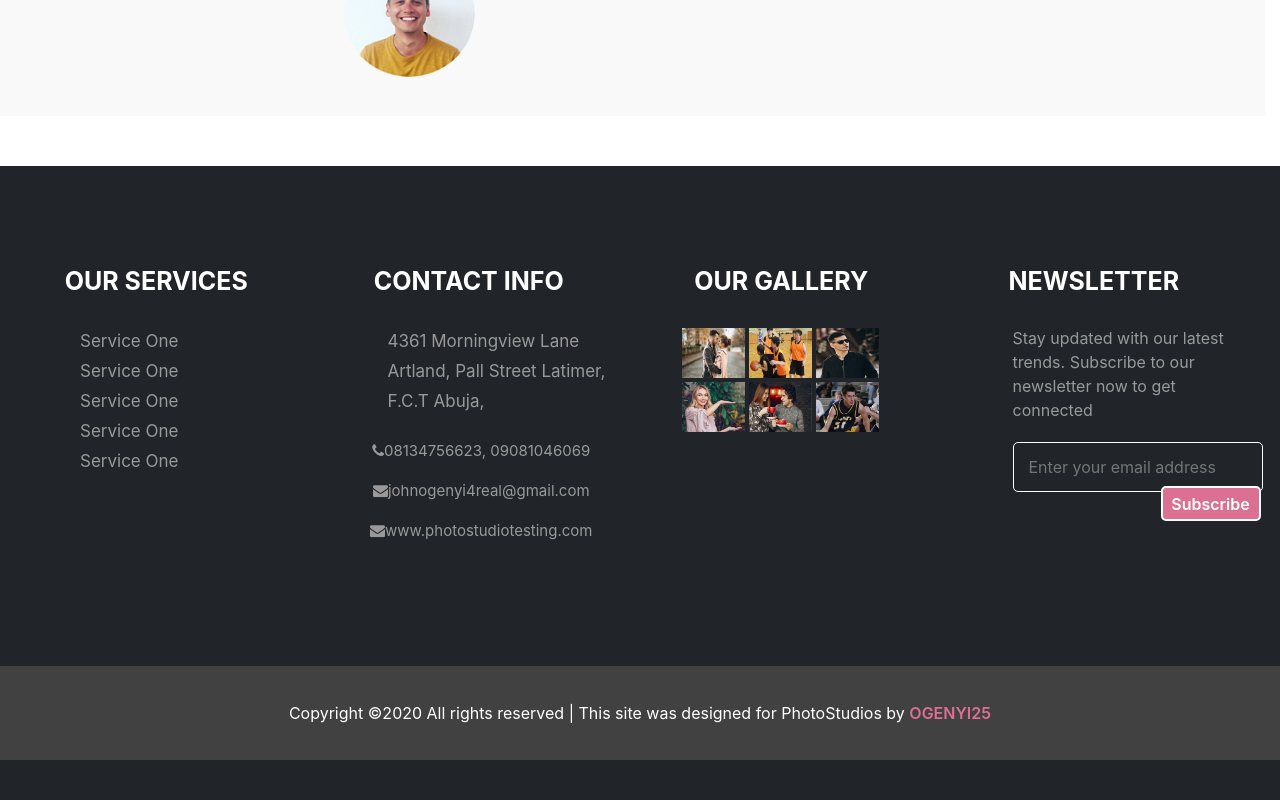
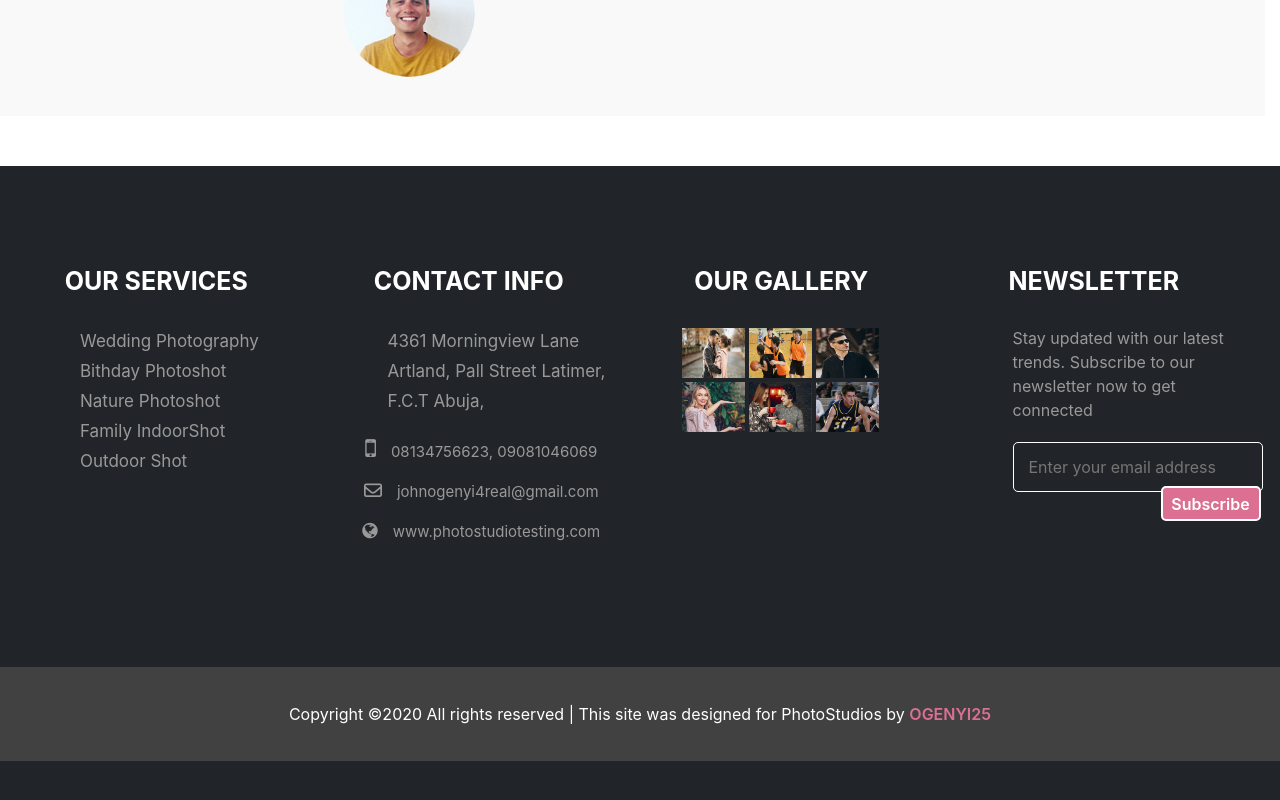
Before and after one commit to Ogenyi25/photostudio, a React (Create React App) app: page / in a window 1280 px wide. Shown: the part 5588-6388 px from the top of the page. Built offline with nearby package versions, Linux system fonts and the light colour scheme.

Commit message:
added font icons

```diff
--- a/src/component/Footer.jsx
+++ b/src/component/Footer.jsx
@@ -8,11 +8,11 @@ const Footer =()=> {
                 <div className="col-md-3 links">
                     <div className="link-title">our services</div>
                     <div className="service-links">
-                        <Link to="/" className="service-link">service one</Link>
-                        <Link to="/" className="service-link">service one</Link>
-                        <Link to="/" className="service-link">service one</Link>
-                        <Link to="/" className="service-link">service one</Link>
-                        <Link to="/" className="service-link">service one</Link>
+                        <Link to="/" className="service-link">wedding photography</Link>
+                        <Link to="/" className="service-link">bithday photoshot</Link>
+                        <Link to="/" className="service-link">nature photoshot</Link>
+                        <Link to="/" className="service-link">family indoorShot</Link>
+                        <Link to="/" className="service-link">outdoor shot</Link>
                     </div>
                 </div>
                 <div className="col-md-3 links">
@@ -20,9 +20,9 @@ const Footer =()=> {
                     <div className="contact-address">4361 Morningview Lane Artland,  Pall Street Latimer,
                         F.C.T Abuja,
                     </div>
-                    <div className="contacts"><i className="fa fa-phone" />08134756623, 09081046069</div>
-                    <div className="contacts"><i className="fa fa-envelope" />johnogenyi4real@gmail.com</div>
-                    <div className="contacts"><i className="fa fa-envelope" />www.photostudiotesting.com</div>
+                    <div className="contacts"><i className="fa fa-mobile" />08134756623, 09081046069</div>
+                    <div className="contacts"><i className="fa fa-envelope-o" />johnogenyi4real@gmail.com</div>
+                    <div className="contacts"><i className="fa fa-globe" />www.photostudiotesting.com</div>
 
                 </div>
                 <div className="col-md-3 links">
--- a/src/styles/component/_footer.scss
+++ b/src/styles/component/_footer.scss
@@ -55,6 +55,13 @@
                 cursor: pointer;
                 padding-bottom: 10px;
                 transition: .4s ease-out;
+                .fa {
+                    padding-right: 15px;
+                    font-size: 18px;
+                }
+                .fa-mobile {
+                    font-size: 25px;
+                }
             }
             .contacts:hover {
                 color: palevioletred;
@@ -71,15 +78,16 @@
                     background-size: cover;
                     margin: 2px;
                     cursor: pointer;
+                    transition: .4s ease-out;
                     .fa-instagram {
                         color: #fff;
                         margin: 20px auto;
                         visibility: hidden;
-                        transition: .4s ease-out;
                     }
                 }
                 .pics:hover {
                     transition: .4s ease-in;
+                    box-shadow: inset 0 0 0 1000px rgba(0, 0, 0, 0.8);
                     .fa-instagram {
                         visibility: visible;
                     }
```
